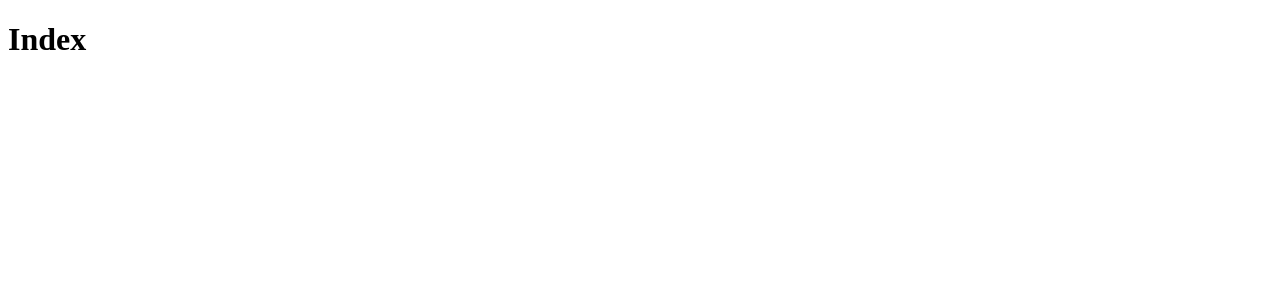
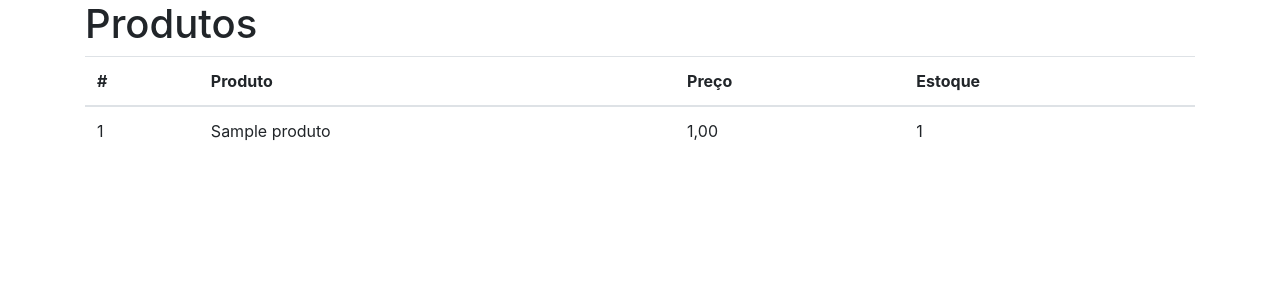
Before and after one commit to GubioGarcia/DjangoIntermediario, a Django app: page / in a window 1280 px wide. Before the commit the part shown is almost empty. Shown: the top 300 px of the page. Run offline with Django 5.2, Linux system fonts and the light colour scheme; tables that the repository leaves empty hold one stand-in row (values such as "Sample post"); some libraries are stand-ins or nearby versions.

Commit message:
Feat: apresentando dados do db no template

```diff
--- a/core/templates/index.html
+++ b/core/templates/index.html
@@ -1,11 +1,38 @@
+{% load bootstrap4 %}
 <!DOCTYPE html>
 <html lang="pt-br">
 <head>
     <meta charset="UTF-8">
     <meta name="viewport" content="width=device-width, initial-scale=1.0">
     <title>Index</title>
+    {% bootstrap_css %}
 </head>
 <body>
-    <h1>Index</h1>
+    <div class="container">
+        <h1>Produtos</h1>
+
+        <table class="table table">
+            <thead>
+                <tr>
+                    <th scope="col">#</th>
+                    <th scope="col">Produto</th>
+                    <th scope="col">Preço</th>
+                    <th scope="col">Estoque</th>
+                </tr>
+            </thead>
+            <tbody>
+                {% for produto in produtos %}
+                    <tr>
+                        <td scope="row">{{ produto.id }}</td>
+                        <td scope="row">{{ produto.nome }}</td>
+                        <td scope="row">{{ produto.preco }}</td>
+                        <td scope="row">{{ produto.estoque }}</td>
+                    </tr>
+                {% endfor %}
+            </tbody>
+        </table>
+
+    </div>
+{% bootstrap_javascript jquery='full' %}
 </body>
 </html>
--- a/core/views.py
+++ b/core/views.py
@@ -2,9 +2,13 @@ from django.shortcuts import render
 from django.contrib import messages
 
 from .forms import ContatoForm, ProdutoModelForm
+from .models import Produto
 
 def index(request):
-    return render(request, 'index.html')
+    context = {
+        'produtos': Produto.objects.all()
+    }
+    return render(request, 'index.html', context)
 
 def contato(request):
     form = ContatoForm(request.POST or None)
```
